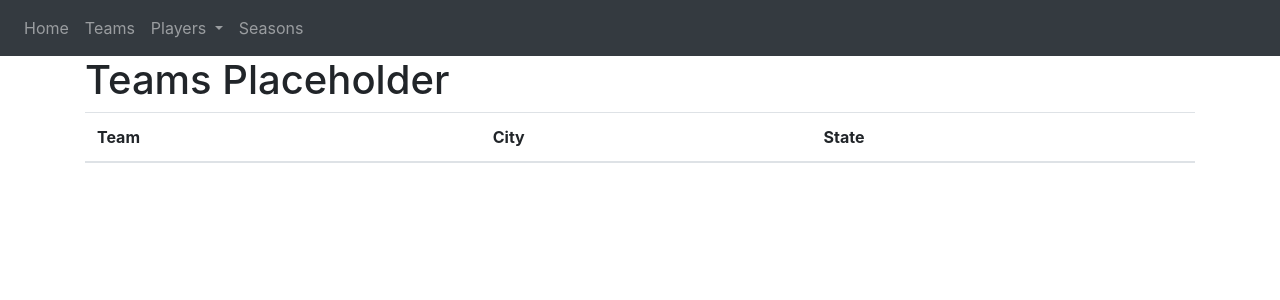
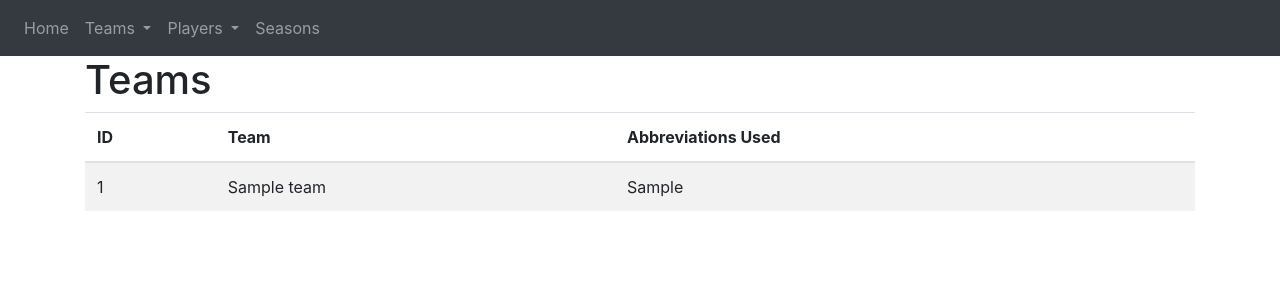
Before and after one commit to firatkizilboga/cucumbers, a Flask app: page /teams in a window 1280 px wide. Shown: the top 300 px of the page. Run offline with Flask 3, Linux system fonts and the light colour scheme; tables that the repository leaves empty hold one stand-in row (values such as "Sample post"); lists and menus that the app fills with data are empty; some libraries are stand-ins or nearby versions.

Commit message:
Enhance team management features: update team display, add season info page

```diff
--- a/flask_app/website/__init__.py
+++ b/flask_app/website/__init__.py
@@ -11,7 +11,7 @@ def create_app():
     app.config['SECRET_KEY'] = 'dev secret key'
 
     MYSQL_USER = "admin"
-    MYSQL_PASSWORD = "31cuCUMbers"
+    MYSQL_PASSWORD = "3Hiyarlar"
     MYSQL_HOST = "134.122.79.205"
     MYSQL_PORT = 3306
     MYSQL_DATABASE = "cucumdb"
--- a/flask_app/website/templates/base.html
+++ b/flask_app/website/templates/base.html
@@ -27,7 +27,20 @@
             <div class="collapse navbar-collapse" id="navbar">
                 <div class="navbar-nav">
                     <a href="/" class="nav-item nav-link" id="homepage">Home</a>
-                    <a href="/teams" class="nav-item nav-link" id="teams">Teams</a>
+
+                    <!-- Team tables dropdown menu -->
+                    <div class="nav-item dropdown">
+                        <a class="nav-link dropdown-toggle" href="#" id="teamsDropdown" role="button" data-toggle="dropdown" aria-haspopup="true" aria-expanded="false">
+                            Teams
+                        </a>
+                        <div class="dropdown-menu" aria-labelledby="teamsDropdown">
+                            <a href="/teams" class="dropdown-item" id="players">Team List</a>
+                            <a href="/team_season_info" class="dropdown-item" id="team_season_info">Team Season Info</a>
+                            <a href="/team_season_stats" class="dropdown-item" id="team_season_stats">Team Season Stats</a>
+                        </div>
+
+                    </div>
+
 
                     <!-- player tables dropdown menu -->
                     <div class="nav-item dropdown">
@@ -39,6 +52,7 @@
                             <a href="/player_season_stats" class="dropdown-item" id="player_season_stats">Player Season Stats</a>
                             <a href="/player_season_info" class="dropdown-item" id="player_season_info">Player Season Info</a>
                         </div>
+
                     </div>
 
                     <a href="/seasons" class="nav-item nav-link" id="seasons">Seasons</a>
--- a/flask_app/website/templates/teams.html
+++ b/flask_app/website/templates/teams.html
@@ -2,21 +2,21 @@
 {% block title %} Teams {% endblock %}
 
 {% block content %}
-    <h1>Teams Placeholder</h1>
+    <h1>Teams</h1>
     <table class="table table-striped">
         <thead>
             <tr>
+                <th>ID</th>
                 <th>Team</th>
-                <th>City</th>
-                <th>State</th>
+                <th>Abbreviations Used</th>
             </tr>
         </thead>
         <tbody>
             {% for team in teams %}
                 <tr>
-                    <td>{{team.team}}</td>
-                    <td>{{team.city}}</td>
-                    <td>{{team.state}}</td>
+                    <td>{{team.team_id}}</td>
+                    <td>{{team.team_name}}</td>
+                    <td>{{team.team_abbreviation}}</td>
                 </tr>
             {% endfor %}
         </tbody>
--- a/flask_app/website/views.py
+++ b/flask_app/website/views.py
@@ -1,4 +1,4 @@
-from flask import Blueprint, render_template
+from flask import Blueprint, render_template, request
 from flask_sqlalchemy import SQLAlchemy
 from sqlalchemy import text  # Import text for raw SQL queries
 
@@ -32,7 +32,47 @@ def player_season_info():
 
 @views.route('/teams')
 def teams():
-    return render_template("teams.html")
+    query = text("""
+        SELECT *
+        FROM Teams
+        """)
+    teams = db.session.execute(query).fetchall()
+
+    return render_template("teams.html", teams=teams)
+
+@views.route('/team_season_info', methods=['GET', 'POST'])
+def team_season_info():
+    all_teams = db.session.execute(text("""
+            SELECT *
+            FROM Teams
+        """)).fetchall()
+
+    selected_team = None
+    results = []
+
+    if request.method == 'POST':
+        selected_team = request.form.get('team')
+        print(selected_team)
+        if selected_team:
+            query = text("""
+                SELECT
+                    team_id,
+                    Seasons.year as year,
+                    league,
+                    abbreviation,
+                    w as wins,
+                    l as losses,
+                    pw as playoff_wins,
+                    pl as playoff_losses,
+                    age
+                FROM Team_Season_Info
+                RIGHT JOIN Seasons ON Seasons.season_id = Team_Season_Info.season_id
+                WHERE team_id = :team_id
+            """)
+            results = db.session.execute(query, {'team_id': selected_team}).fetchall()
+        else:
+            results = []
+    return render_template("team_season_info.html", teams=all_teams, results=results)
 
 @views.route('/seasons')
 def seasons():
```
Also changed, not shown: flask_app/website/templates/team_season_info.html (added, +46 -0 lines), 1 other file.
